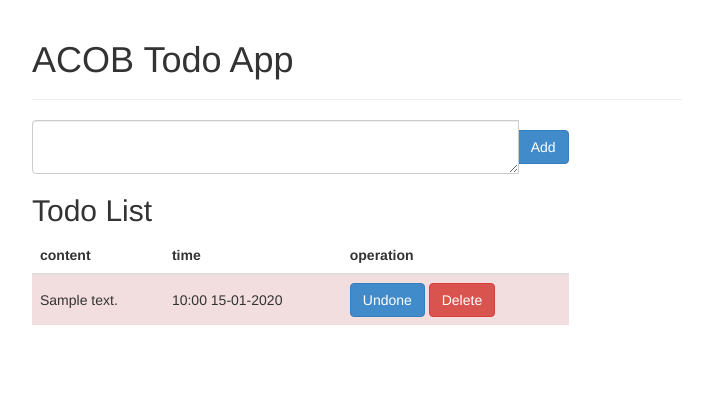
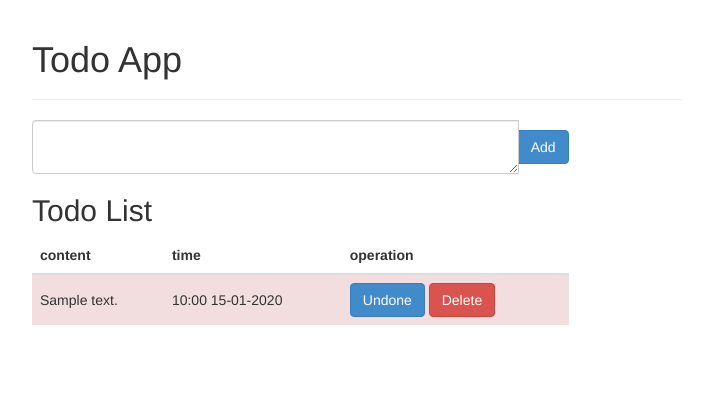
Before and after one commit to bernardoVale/todo, a Python web app: template app/templates/index.html in a window 1280 px wide. Shown: the top 420 px of the page, without its empty margins (283-996 px from the left). Run offline with Jinja, Linux system fonts and the light colour scheme; the template is opened without the code that fills it: most values are stand-ins (such as "Sample title", 1, 10 or a date in 2020); form fields are guessed from the names that the template uses.

Commit message:
Update base.html

```diff
--- a/app/templates/base.html
+++ b/app/templates/base.html
@@ -9,7 +9,7 @@
 <body>
 <div class="container">
     <div class="page-header">
-        <h1>ACOB Todo App</h1>
+        <h1>Todo App</h1>
     </div>
     <div class="row">
         <div class="col-lg-10">
```
